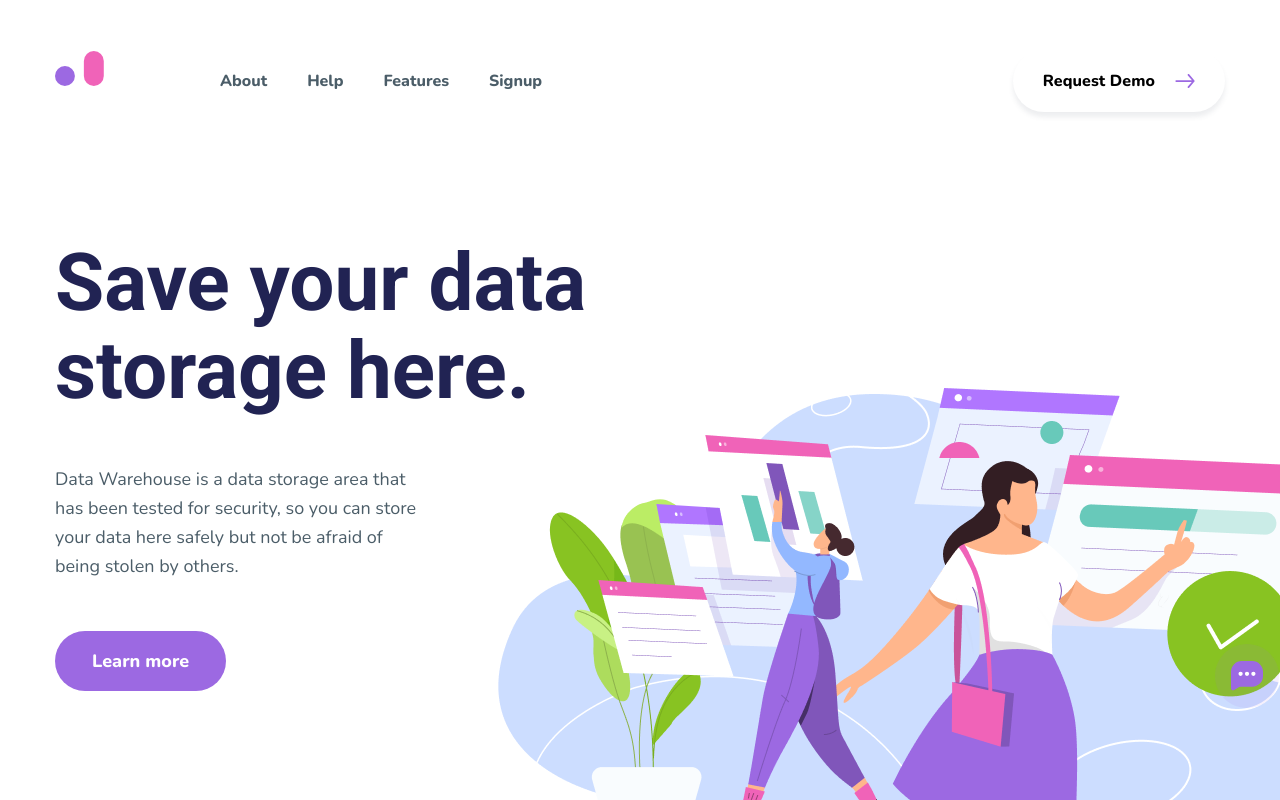
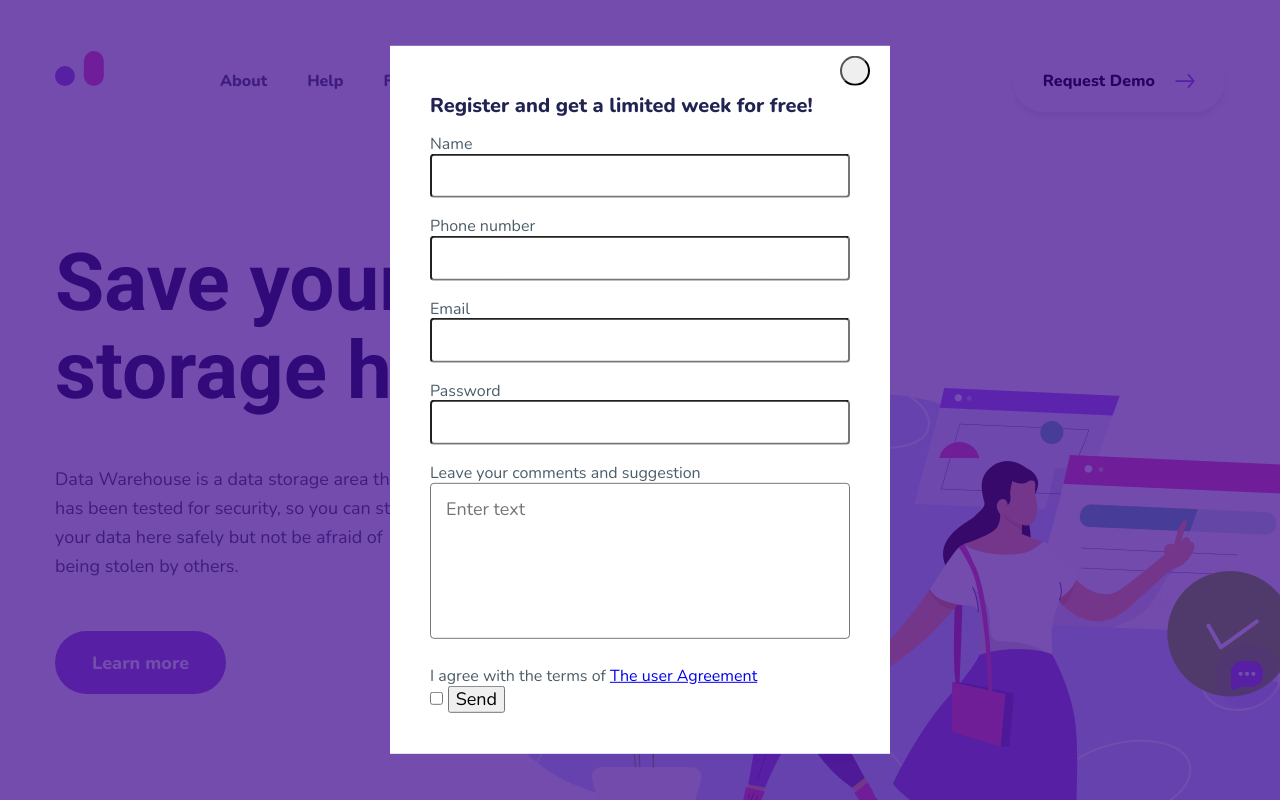
Before and after one commit to playsoksana/data-warehouse, a plain HTML site: page index.html in a window 1280 px wide. Shown: the top 800 px of the page. Drawn offline with nearby package versions, Linux system fonts and the light colour scheme.

Commit message:
Устанавливает разметку и черновую стилизацию формы

```diff
--- a/css/style.css
+++ b/css/style.css
@@ -99,6 +99,7 @@ h3 {
 .header {
   width: 100%;
   position: fixed;
+
   top: 0;
   left: 50%;
   transform: translateX(-50%);
@@ -228,15 +229,14 @@ h3 {
   margin-bottom: 50px;
 }
 
-.hero .conteiner-button {
-  display: inline-flex;
-  font-weight: 800;
-}
+.hero .button {
+   font-family: "Nunito", sans-serif;
+font-size: 18px;
+font-weight: 800;
+line-height: 1.8;
+letter-spacing: 0em;
+text-align: center;
 
-.conteiner-button .link {
-  text-align: center;
-  height: 100%;
-  width: 100%;
   padding: 16px 37px 15px;
   border-radius: 50px;
 
@@ -883,3 +883,73 @@ h3 {
     opacity: 1;
   }
 }
+
+/* backdrop-form */
+.backdrop-form {
+  position: fixed;
+  z-index: 10;
+  top: 0;
+  left: 0;
+  width: 100%;
+  height: 100%;
+  background-color: rgba(58, 1, 139, 0.7);
+}
+
+.backdrop-form .modal {
+  position: absolute;
+  top: 50%;
+  left: 50%;
+  transform: translate(-50%, -50%);
+  background-color: var(--white);
+  width: 500px;
+  padding: 40px;
+}
+
+.modal .button-form {
+  position: absolute;
+  right: 20px;
+  top: 10px;
+  display: flex;
+  align-items: center;
+  justify-content: center;
+  border-radius: 50%;
+  width: 30px;
+  height: 30px;
+}
+
+.conteiner-form {
+  width: 100%;
+  margin-bottom: 20px;
+}
+
+.modal .title-form {
+  display: inline-block;
+
+  font-size: 20px;
+  font-weight: 700;
+  line-height: 2;
+
+  color: var(--title-color);
+  margin-bottom: 10px;
+}
+
+.form .lable-text {
+  display: block;
+
+  font-size: 16px;
+  font-weight: 300;
+  line-height: 1.1;
+}
+
+.form .input {
+  width: 100%;
+  border-radius: 4px;
+  padding: 10px 15px;
+}
+
+.textarea {
+  resize: none;
+  width: 100%;
+  border-radius: 4px;
+  padding: 15px;
+}
--- a/index.html
+++ b/index.html
@@ -75,7 +75,7 @@
                 </button>
                 </a>
             </div>
-        </header>
+    </header>
     <main class="main">
         <section class="hero">
         <div class="conteiner">
@@ -83,9 +83,7 @@
                 <p class="paragraph">Data Warehouse is a data storage area that has been
                     tested for security, so you can store your data here
                     safely but not be afraid of being stolen by others.</p>
-                <div class="conteiner-button">
-                    <a href="#" class="link">Learn more</a>
-                </div>
+                <button class="button" data-open-modal-form>Learn more</button>
                 <div class="background"></div>
             </div>
         </section>
@@ -242,7 +240,8 @@
                 </ul>
             </div>
         </section>
-        <footer class="footer">
+    </main>
+    <footer class="footer">
             <div class="conteiner">
                 <div class="contacts">
                     <nav class="navigation">
@@ -319,12 +318,8 @@
                         </svg>
                     </a>
                 </div>
-
-
-
             </div>
-        </footer>
-    </main>
+    </footer>
     <!-- modal -->
     <div class="backdrop is-hiden" data-backdrop>
         <div class="modal">
@@ -349,7 +344,68 @@
                 </svg>
             </button>
         </div>
+    </div>
+    <div class="backdrop-form" data-backdrop-form>
+        <div class="modal">
+            <button type="button" class="button-form" data-close-modal-form>
+                <svg class="icon-form" width="15" height="15">
+                    <use href="./image/icon.svg#icon-cross"></use>
+                    </svg>
+            </button>
 
+            <form class="form" autocomplete="off">
+            <b class="title-form">Register and get a limited week for free!</b>
+        <div class="conteiner-form">
+            <label class="lable">
+                <span class="lable-text">
+                    Name
+                </span>
+                <input type="text" name="name" class="input">
+            </label>
+        </div>
+        <div class="conteiner-form">
+            <label class="lable">
+                <span class="lable-text">
+                    Phone number
+                </span>
+                <input type="tel" name="tel" class="input" autocomplete="on">
+            </label>
+        </div>
+        <div class="conteiner-form">
+            <label class=lable>
+                <span class="lable-text">
+                    Email
+                </span>
+                <input type="email" name="email" class="input" autocomplete="on">
+            </label>
+        </div>
+        <div class="conteiner-form">
+            <label class="lable">
+                <span class="lable-text">
+                    Password
+                </span>
+                <input type="password" name="password" class="input">
+            </label>
+        </div>
+        <div class="conteiner-form">
+            <label  class="lable-form">
+                <span class="lable-text">
+                    Leave your comments and suggestion
+                </span>
+                <textarea class="textarea" name="textarea" rows="6" placeholder="Enter text"></textarea>
+            </label>
+        </div>
+        <label class="lable-form">
+            <span class="lable-text">
+                I agree with the terms of
+            <a href="#"> The user Agreement</a>
+            </span>
+            <input type="checkbox">
+        </label>
+        <button type="submit">Send</button>
+        </form>
+        </div>
+    </div>
     </div>
     <script src="./js/modal.js"></script>
 </body>
--- a/js/modal.js
+++ b/js/modal.js
@@ -14,3 +14,20 @@
             console.log("");
         }
 })();
+
+(() => {
+    const refs = {
+              openModalBtn: document.querySelector("[data-open-modal-form]"),
+              closeModalBtn: document.querySelector("[data-close-modal-form]"),
+              backdrop: document.querySelector("[data-backdrop-form]"),
+          };
+          refs.openModalBtn.addEventListener("click", toggleModal);
+          refs.closeModalBtn.addEventListener("click", toggleModal);
+          refs.backdrop.addEventListener("click", logBackdropClick);
+          function toggleModal() {
+              refs.backdrop.classList.toggle("is-hiden");
+          }
+          function logBackdropClick() {
+              console.log("");
+          }
+  })();
```
